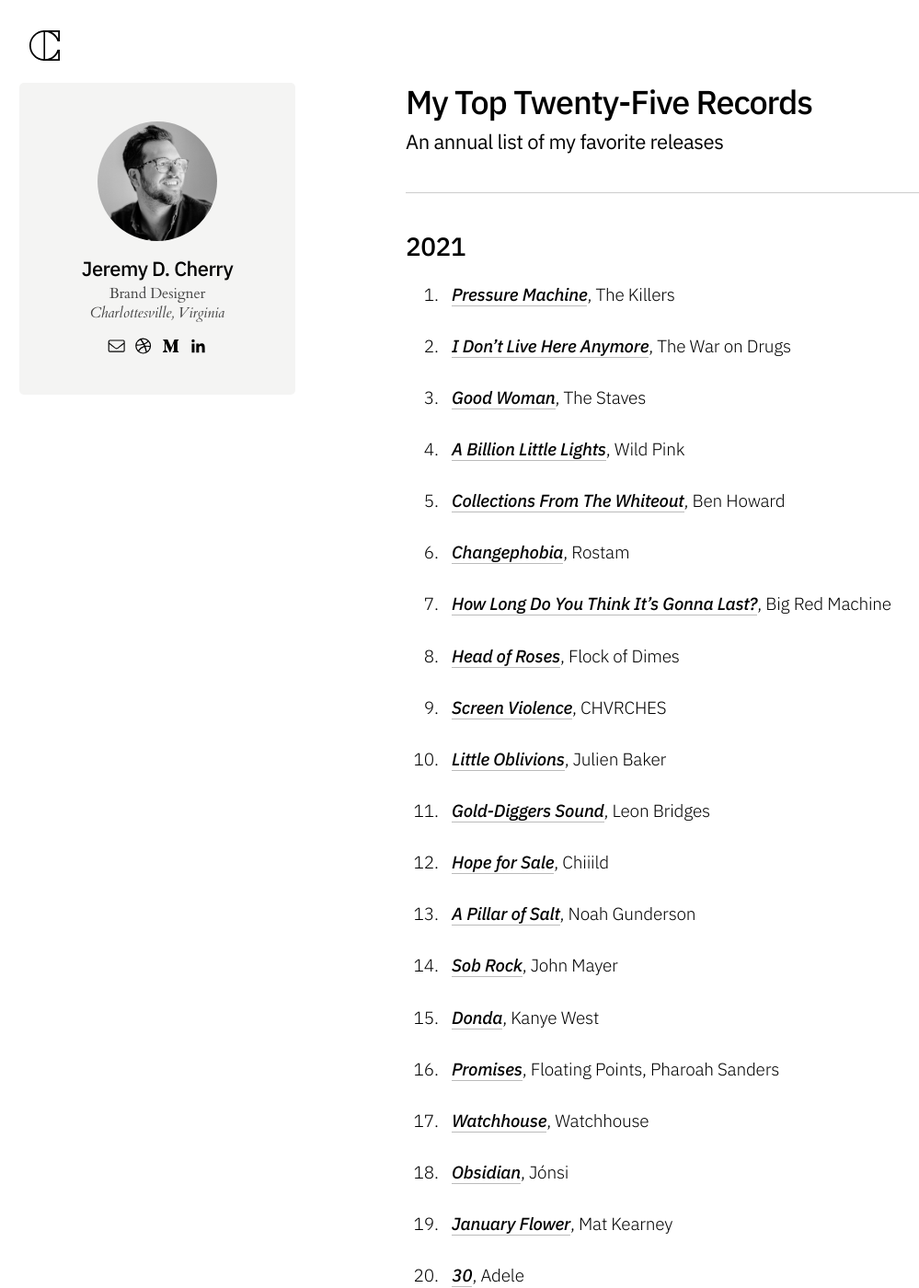
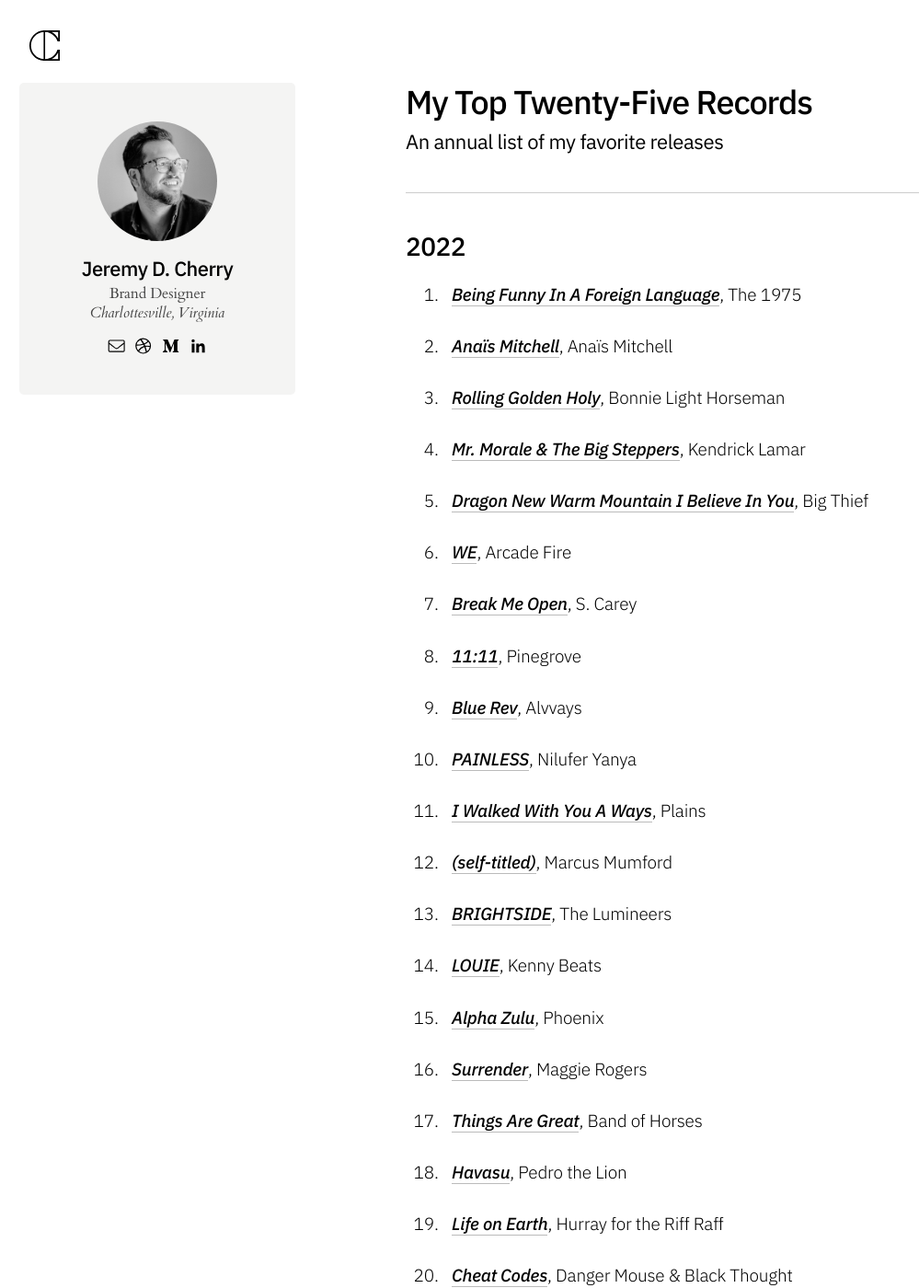
Before and after one commit to jeremydcherry/jeremydcherry.github.io, a Jekyll site: the page built from content/25.md, in a window 1280 px wide and 1400 px high. Shown: the whole window at 92% size, without its empty margins (19-1018 px from the left). Built offline with Jekyll 4.4.1, drawn with Linux system fonts in a browser that asks for light colours; some of the changed text lies outside the part shown.

Commit message:
Updated 2022 25

```diff
--- a/content/25.md
+++ b/content/25.md
@@ -7,6 +7,66 @@
 # My Top Twenty-Five Records
 
 ### An annual list of my favorite releases
+
+---
+
+<!-- 2022 -->
+
+## 2022
+
+1. [_Being Funny In A Foreign Language_](https://open.spotify.com/album/6dVCpQ7oGJD1oYs2fv1t5M?si=PwJLk9ABSqirML5TVPWdEQ), The 1975
+
+2. [_Anaïs Mitchell_](https://open.spotify.com/album/1ZpLitOlsiSKy0Sdmhudi6?si=ruTcARl3S9KwhrlO1sP8eA), Anaïs Mitchell
+
+3. [_Rolling Golden Holy_](https://open.spotify.com/album/43mr98g3RoWlC3jyxAKf5I?si=y1WGpc8NTBu-y2g1g1uP4A), Bonnie Light Horseman
+
+4. [_Mr. Morale & The Big Steppers_](https://open.spotify.com/album/79ONNoS4M9tfIA1mYLBYVX?si=3uyG82dyQRO6faCnm2YPxQ), Kendrick Lamar
+
+5. [_Dragon New Warm Mountain I Believe In You_](https://open.spotify.com/album/7Ln81p86r5cCsesd3KBWIY?si=69c9yqwMTwKpgxFR-cmjqw), Big Thief
+
+6. [_WE_](https://open.spotify.com/album/2sAePf08xIp4tnDlMUCV8B?si=SsWcekxxSEqJ8ur9k7InnQ), Arcade Fire
+
+7. [_Break Me Open_](https://open.spotify.com/album/3GnC2xEY4b6wowL2eBIwGc?si=nmi7ebI8ThucDvAOQcbe1w), S. Carey
+
+8. [_11:11_](https://open.spotify.com/album/6sOmBkyGWJpzR04C7U7BZE?si=2H2B5t_fSzCeFPvvmfdYRA), Pinegrove
+
+9. [_Blue Rev_](https://open.spotify.com/album/1dShPPoxXfzbjFO1jIHJZz?si=ytOJY6CvQLCIDnBe2U4kzw), Alvvays
+
+10. [_PAINLESS_](https://open.spotify.com/album/2IVL0vnFIe9uHWW1TAocC7?si=ShMC-nxfR7-M2dDRGkYBKA), Nilufer Yanya
+
+11. [_I Walked With You A Ways_](https://open.spotify.com/album/7mdK7vYHrLMzPHGeGXQN0h?si=rEfo7TVsQjeDm9_cZbTOTQ), Plains
+
+12. [_(self-titled)_](https://open.spotify.com/album/1vTQ7l9DHERJJYPMsKGpxE?si=BOMflCxmSOq3QAVBW03_LQ), Marcus Mumford
+
+13. [_BRIGHTSIDE_](https://open.spotify.com/album/3K8XmeN3jQvl6reRJcfakL?si=d6DLKM-0SrWZdvzTjOnMPg), The Lumineers
+
+14. [_LOUIE_](https://open.spotify.com/album/3SKVtzmihlnGFylW5nC5kj?si=GqVFZar2Qyue-I1sdnQH6Q), Kenny Beats
+
+15. [_Alpha Zulu_](https://open.spotify.com/album/1jEwa4YdGR6FvKxWgRbJcv?si=zo77wtCgTeSgPsxur-rX0Q), Phoenix
+
+16. [_Surrender_](https://open.spotify.com/album/2VeOtQQAJxR8VyvmoXqIbI?si=v4iN64ViTMaANTuveJwIJg), Maggie Rogers
+
+17. [_Things Are Great_](https://open.spotify.com/album/3hWOJ8Xj5yVqcHWtjkMQ3q?si=gXcSKCu6Tn-iwOFfuWOorA), Band of Horses
+
+18. [_Havasu_](https://open.spotify.com/album/3VMJgXHIvNbMWJHIWUVbMK?si=Ic6tVkq6SdCK3cRclnIpNw), Pedro the Lion
+
+19. [_Life on Earth_](https://open.spotify.com/album/5oHaiGt9cgATxsrv409jP3?si=GpNmIY0FRmiuheEyeSdKCw), Hurray for the Riff Raff
+
+20. [_Cheat Codes_](https://open.spotify.com/album/0rEbmIQjHTKzKraH4UqiDy?si=viEEY_tWQ-WE1DzZIh1Rtg), Danger Mouse & Black Thought
+
+21. [_A Light for Attracting Attention_](https://open.spotify.com/album/009EjjwUjtdjvH7UP0wHzi?si=2tRH6FuwSb-YuPoTZi3vTQ), The Smile
+
+22. [_ILYSM_](https://open.spotify.com/album/34tf3KVea0r8Ee5jUE6HH9?si=32PS4JTXS5ORWXM-X_3g8A), Wild Pink
+
+23. [_Lighten Up_](https://open.spotify.com/album/5MT2lgCDRZ1AfHrQ3pklHI?si=wF-Pd3qVQnO7NpDGg7Mbug), Erin Rae
+
+24. [_Sometimes, Forever,_](https://open.spotify.com/album/3VXLdJpzeaAyX9Tbm0i0zn?si=aj3EItR3QEuIksVMdUCPsQ) Soccer Mommy
+
+25. [_Gemini Rights_](https://open.spotify.com/album/3Ks0eeH0GWpY4AU20D5HPD?si=350x4Q2aQd6gfxdlRI7ssA), Steve Lacy
+
+##### Here's my favorite track from each record:
+
+<a href="https://open.spotify.com/playlist/3TZooCIwFfuTahSD91BhYs?si=943bd1953d524d03" class="btn_secondary">Listen on Spotify ›</a>
 
 ---
 
```
